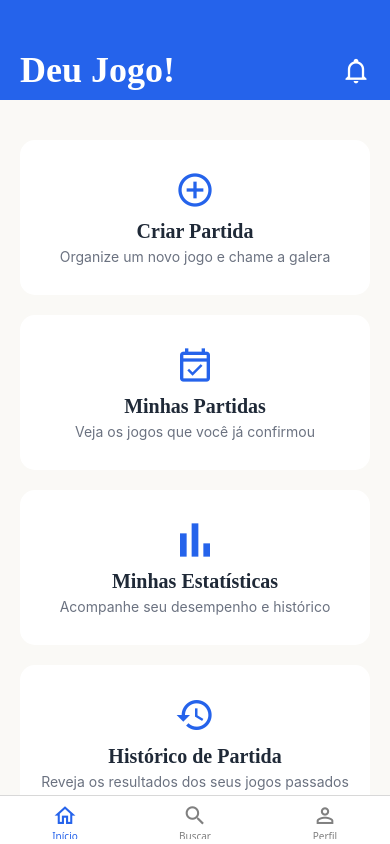
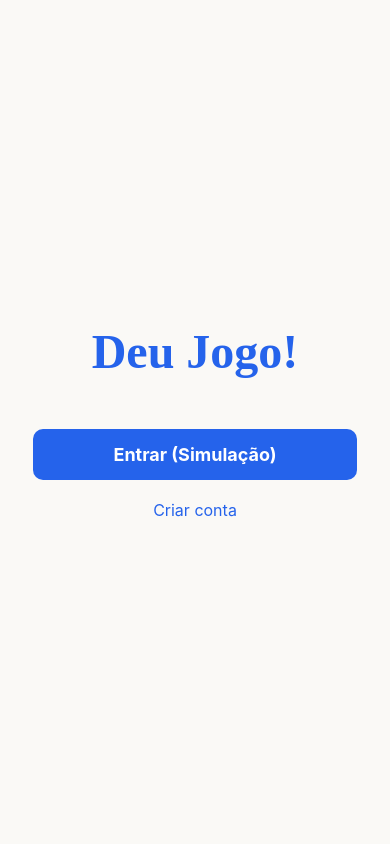
Before and after one commit to AlexandreFreitas04/tcc, a React Native app: screen / in a window 390 px wide. Built offline with nearby package versions, Linux system fonts and the light colour scheme.

Commit message:
adicionando coisas

```diff
--- a/App.js
+++ b/App.js
@@ -1,19 +1,19 @@
-import React from 'react';
+import React, { useState } from 'react';
 import { NavigationContainer } from '@react-navigation/native';
 import { createBottomTabNavigator } from '@react-navigation/bottom-tabs';
+import { createNativeStackNavigator } from '@react-navigation/native-stack';
 import Icon from 'react-native-vector-icons/MaterialCommunityIcons';
 import Home from './screens/Home';
 import Busca from './screens/Buscar';
 import Perfil from './screens/Perfil';
-
+import Login from './screens/Login';
 
 const Tab = createBottomTabNavigator();
+const Stack = createNativeStackNavigator();
 
-export default function App() {
+function NavegacaoPrincipal() {
   return (
-    <NavigationContainer>
     <Tab.Navigator
-
       screenOptions={{
         tabBarActiveTintColor: '#2563EB',
         tabBarInactiveTintColor: 'gray',
@@ -25,12 +25,11 @@ export default function App() {
         component={Home}
         options={{
           tabBarLabel: 'Início',
-            tabBarIcon: ({ color, size }) => (
-              <Icon name={'home-outline'} size={size} color={color} />
+          tabBarIcon: ({ color, size, focused }) => (
+            <Icon name={focused ? 'home' : 'home-outline'} size={size} color={color} />
           ),
         }}
       />
-
       <Tab.Screen
         name="Buscar"
         component={Busca}
@@ -41,18 +40,40 @@ export default function App() {
           ),
         }}
       />
-
       <Tab.Screen
         name="Perfil"
         component={Perfil}
         options={{
           tabBarLabel: 'Perfil',
-            tabBarIcon: ({ color, size, }) => (
-              <Icon name={'account-outline'} size={size} color={color} />
+          tabBarIcon: ({ color, size, focused }) => (
+            <Icon name={focused ? 'account' : 'account-outline'} size={size} color={color} />
           ),
         }}
       />
     </Tab.Navigator>
+  );
+}
+
+export default function App() {
+
+  const [usuarioLogado, setUsuarioLogado] = useState(false);
+
+  const handleLogin = () => {
+    setUsuarioLogado(true);
+  };
+
+  return (
+    <NavigationContainer>
+      <Stack.Navigator screenOptions={{ headerShown: false }}>
+        {usuarioLogado ? (
+          <Stack.Screen name="Principal" component={NavegacaoPrincipal} />
+        ) : (
+          <Stack.Screen name="Login">
+            {(props) => <Login {...props} onLogin={handleLogin} />}
+          </Stack.Screen>
+        )}
+
+      </Stack.Navigator>
     </NavigationContainer>
   );
 }
--- a/estilos/perfilStyle.js
+++ b/estilos/perfilStyle.js
@@ -4,8 +4,108 @@ const styles = StyleSheet.create({
   container: {
     flex: 1,
     backgroundColor: '#FAF9F6',
-  }
+  },
 
+  cabecalho: {
+    backgroundColor: '#FFFFFF',
+    paddingVertical: 20,
+    paddingTop: 60,
+    alignItems: 'center',
+    borderBottomWidth: 1,
+    borderBottomColor: '#E5E7EB',
+  },
+  fotoPerfil: {
+    width: 100,
+    height: 100,
+    borderRadius: 50,
+    marginBottom: 10,
+    borderWidth: 3,
+    borderColor: '#2563EB',
+  },
+  nomePerfil: {
+    fontSize: 24,
+    fontWeight: 'bold',
+    color: '#1f2937',
+    marginBottom: 10,
+  },
+  botaoEditar: {
+    backgroundColor: '#EFF6FF',
+    paddingVertical: 8,
+    paddingHorizontal: 16,
+    borderRadius: 20,
+  },
+  textoBotaoEditar: {
+    color: '#2563EB',
+    fontWeight: 'bold',
+    fontSize: 14,
+  },
+
+  secao: {
+    marginTop: 25,
+    paddingHorizontal: 20,
+  },
+  tituloSecao: {
+    fontSize: 20,
+    fontWeight: 'bold',
+    color: '#1f2937',
+    marginBottom: 15,
+  },
+
+  containerEstatisticas: {
+    backgroundColor: '#FFFFFF',
+    padding: 15,
+    borderRadius: 12,
+    borderWidth: 1,
+    borderColor: '#E5E7EB',
+  },
+  itemEstatistica: {
+    flexDirection: 'row',
+    justifyContent: 'space-between',
+    alignItems: 'center',
+    paddingVertical: 15,
+    borderBottomWidth: 1,
+    borderBottomColor: '#F3F4F6',
+  },
+  labelEstatistica: {
+    fontSize: 16,
+    color: '#6B7280',
+  },
+  valorEstatistica: {
+    fontSize: 16,
+    fontWeight: 'bold',
+    color: '#1f2937',
+  },
+
+  containerBadges: {
+    flexDirection: 'row',
+    flexWrap: 'wrap',
+    justifyContent: 'space-between',
+  },
+  itemBadge: {
+    alignItems: 'center',
+    justifyContent: 'center',
+    backgroundColor: '#FFFFFF',
+    borderRadius: 12,
+    padding: 15,
+    width: '31%',
+    marginBottom: 12,
+    borderWidth: 1,
+    borderColor: '#E5E7EB',
+  },
+  badgeIconeContainer: {
+    width: 50,
+    height: 50,
+    borderRadius: 25,
+    justifyContent: 'center',
+    alignItems: 'center',
+    marginBottom: 8,
+  },
+  nomeBadge: {
+    fontSize: 12,
+    color: '#374151',
+    fontWeight: 'bold',
+    textAlign: 'center',
+  },
 });
 
 export default styles;
--- a/package.json
+++ b/package.json
@@ -11,6 +11,7 @@
   "dependencies": {
     "@react-navigation/bottom-tabs": "^7.3.14",
     "@react-navigation/native": "^7.1.10",
+    "@react-navigation/native-stack": "^7.3.20",
     "expo": "~53.0.9",
     "expo-font": "~13.3.1",
     "expo-status-bar": "~2.2.3",
--- /dev/null
+++ b/screens/Login.js
@@ -0,0 +1,52 @@
+import React from 'react';
+import { View, Text, TouchableOpacity, StyleSheet } from 'react-native';
+
+export default function Login({ onLogin }) {
+  return (
+    <View style={styles.container}>
+      <Text style={styles.titulo}>Deu Jogo!</Text>
+
+
+      <TouchableOpacity style={styles.botao} onPress={onLogin}>
+        <Text style={styles.textoBotao}>Entrar (Simulação)</Text>
+      </TouchableOpacity>
+
+      <TouchableOpacity>
+        <Text style={styles.link}>Criar conta</Text>
+      </TouchableOpacity>
+    </View>
+  );
+}
+
+
+const styles = StyleSheet.create({
+  container: {
+    flex: 1,
+    justifyContent: 'center',
+    alignItems: 'center',
+    backgroundColor: '#FAF9F6',
+  },
+  titulo: {
+    fontSize: 48,
+    fontWeight: 'bold',
+    color: '#2563EB',
+    fontFamily: 'sans-serif-condensed',
+    marginBottom: 50,
+  },
+  botao: {
+    backgroundColor: '#2563EB',
+    paddingVertical: 15,
+    paddingHorizontal: 80,
+    borderRadius: 10,
+    marginBottom: 20,
+  },
+  textoBotao: {
+    color: '#FFFFFF',
+    fontSize: 18,
+    fontWeight: 'bold',
+  },
+  link: {
+    color: '#2563EB',
+    fontSize: 16,
+  },
+});
--- a/screens/Perfil.js
+++ b/screens/Perfil.js
@@ -1,11 +1,69 @@
 import React from 'react';
-import { View, Text, StyleSheet } from 'react-native';
+import { View, Text, ScrollView, TouchableOpacity, Image } from 'react-native';
 import styles from '../estilos/perfilStyle';
+import Icon from 'react-native-vector-icons/MaterialCommunityIcons';
 
-export default function PerfilScreen() {
+const perfilMock = {
+  nome: 'Alexandre',
+  fotoUrl: '#',
+
+  estatisticas: {
+    partidas: 13,
+    esporteFavorito: 'Futebol',
+    esporteMaisJogado: 'Futebol',
+  },
+  badges: [
+    { nome: 'Capitão', icone: 'shield-star', cor: '#FBBF24' },
+    { nome: 'Motorzinho', icone: 'engine', cor: '#10B981' },
+    { nome: 'Mão de Alface', icone: 'hand-okay', cor: '#6B7280' },
+    { nome: 'Matador', icone: 'soccer', cor: '#EF4444' },
+    { nome: 'Muralha', icone: 'security', cor: '#3B82F6' },
+    { nome: 'Camisa 10', icone: 'tshirt-crew', cor: '#A855F7' },
+  ],
+};
+
+const ItemEstatistica = ({ label, valor }) => (
+    <View style={styles.itemEstatistica}>
+        <Text style={styles.labelEstatistica}>{label}</Text>
+        <Text style={styles.valorEstatistica}>{valor}</Text>
+    </View>
+);
+
+
+export default function Perfil() {
   return (
-    <View style={styles.container}>
-      <Text>Tela de Perfil</Text>
-    </View>
+    <ScrollView style={styles.container}>
+      <View style={styles.cabecalho}>
+        <Image source={{ url: perfilMock.fotoUrl }} style={styles.fotoPerfil} />
+        <Text style={styles.nomePerfil}>{perfilMock.nome}</Text>
+        <TouchableOpacity style={styles.botaoEditar}>
+          <Text style={styles.textoBotaoEditar}>Editar Perfil</Text>
+        </TouchableOpacity>
+      </View>
+
+      <View style={styles.secao}>
+        <Text style={styles.tituloSecao}>Estatísticas</Text>
+        <View style={styles.containerEstatisticas}>
+          <ItemEstatistica label="Partidas Jogadas" valor={perfilMock.estatisticas.partidas} />
+          <ItemEstatistica label="Esporte Favorito" valor={perfilMock.estatisticas.esporteFavorito} />
+          <ItemEstatistica label="Esporte Mais Jogado" valor={perfilMock.estatisticas.esporteMaisJogado} />
+        </View>
+      </View>
+
+      {/* Seção de Badges */}
+      <View style={styles.secao}>
+        <Text style={styles.tituloSecao}>Badges</Text>
+        <View style={styles.containerBadges}>
+          {perfilMock.badges.map((badge) => (
+            <View key={badge.nome} style={styles.itemBadge}>
+              <View style={[styles.badgeIconeContainer, { backgroundColor: `${badge.cor}20` }]}>
+                <Icon name={badge.icone} size={30} color={badge.cor} />
+              </View>
+              <Text style={styles.nomeBadge}>{badge.nome}</Text>
+            </View>
+          ))}
+        </View>
+      </View>
+    </ScrollView>
   );
 };
```
Also changed, not shown: 1 other file (tests, documents, lock files or other folders). Lines whose indentation alone changed are shown as unchanged.
